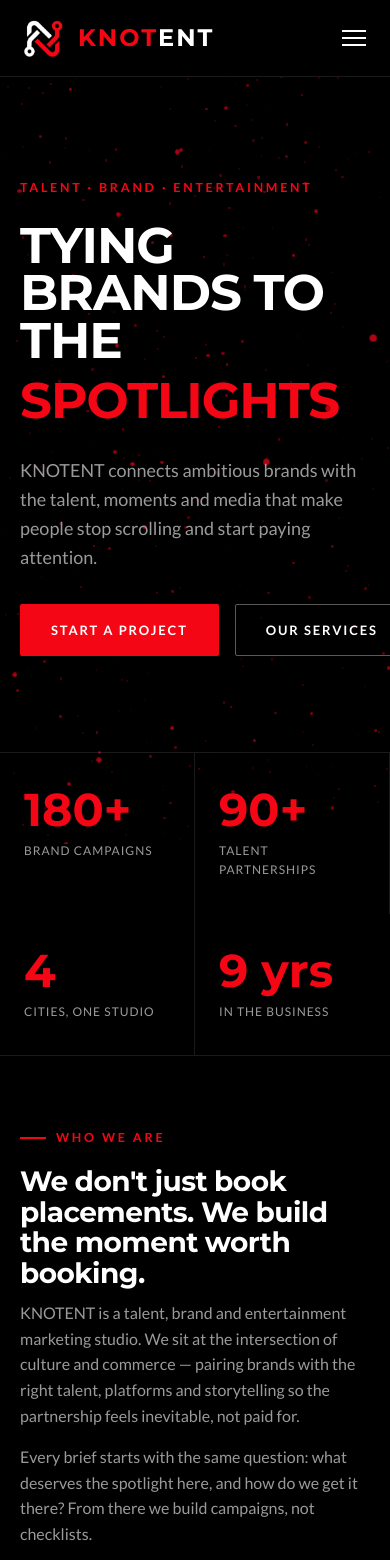
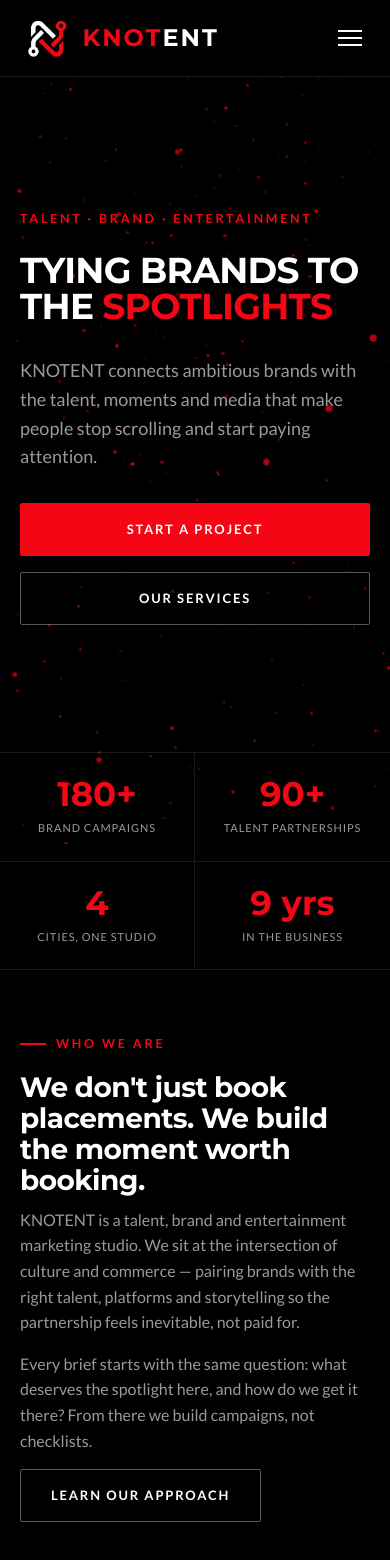
Before and after one commit to knotentdigitalmedia-design/Knotent-Website, a React (Vite) app: page / in a window 390 px wide. Shown: the top 1560 px of the page. Built offline with nearby package versions, Linux system fonts and the light colour scheme.

Commit message:
fix: responsive alignment and mobile optimization for smartphones

```diff
--- a/src/index.css
+++ b/src/index.css
@@ -61,9 +61,10 @@
 }
 
 .container {
-  max-width: 100%;
-  margin: 0;
+  max-width: var(--container);
+  margin: 0 auto;
   padding: 0 4%;
+  width: 100%;
 }
 
 .eyebrow {
@@ -92,7 +93,8 @@
 .section--tight { padding: 64px 0; }
 
 @media (max-width: 768px) {
-  .section { padding: 64px 0; }
+  .section { padding: 56px 0; }
+  .section--tight { padding: 40px 0; }
   .container { padding: 0 20px; }
 }
 
@@ -186,8 +188,9 @@
   align-items: center;
   justify-content: space-between;
   padding: 18px 4%;
-  max-width: 100%;
-  margin: 0;
+  max-width: var(--container);
+  margin: 0 auto;
+  width: 100%;
 }
 .navbar__brand {
   display: flex;
@@ -298,7 +301,8 @@
   z-index: 2;
   max-width: var(--container);
   margin: 0 auto;
-  padding: 0 32px;
+  padding: 0 4%;
+  width: 100%;
 }
 .banner__kicker {
   font-size: 12.5px;
@@ -338,8 +342,16 @@
 }
 
 @media (max-width: 768px) {
-  .banner { padding: 110px 0 50px; }
-  .banner--home { padding: 130px 0 80px; min-height: unset; }
+  .banner { padding: 90px 0 40px; }
+  .banner--home { padding: 110px 0 60px; min-height: unset; }
+  .banner__title { font-size: clamp(32px, 8.5vw, 56px); }
+  .banner__subtitle { font-size: 15px; }
+  .banner__actions { margin-top: 24px; }
+  .navbar__inner,
+  .navbar__mobile {
+    padding-left: 20px !important;
+    padding-right: 20px !important;
+  }
 }
 
 /* ============================================
@@ -357,6 +369,11 @@
 }
 @media (max-width: 600px) {
   .services-grid { grid-template-columns: 1fr; }
+  .service-card { padding: 28px 20px; }
+  .service-card__title { font-size: 20px; }
+  .service-card__desc { font-size: 13.5px; }
+  .service-card__index { margin-bottom: 14px; }
+  .service-card__icon { width: 40px; height: 40px; font-size: 16px; margin-bottom: 14px; }
 }
 
 .service-card {
@@ -439,8 +456,22 @@
 @media (max-width: 900px) {
   .footer__grid { grid-template-columns: 1fr 1fr; }
 }
-@media (max-width: 560px) {
-  .footer__grid { grid-template-columns: 1fr; }
+@media (max-width: 600px) {
+  .footer { padding-top: 48px; }
+  .footer__grid {
+    grid-template-columns: 1fr;
+    gap: 32px;
+    padding-bottom: 36px;
+  }
+  .footer__tagline { max-width: 100%; }
+  .footer__bottom {
+    flex-direction: column;
+    align-items: center;
+    text-align: center;
+    gap: 12px;
+    padding: 20px 0;
+  }
+  .footer__bottom-links { justify-content: center; }
 }
 .footer__brand {
   font-family: var(--font-display);
@@ -535,7 +566,7 @@
   align-items: center;
 }
 @media (max-width: 860px) {
-  .grid-2 { grid-template-columns: 1fr; gap: 36px; }
+  .grid-2 { grid-template-columns: 1fr; gap: 32px; }
 }
 
 .stat-row {
@@ -543,9 +574,6 @@
   grid-template-columns: repeat(4, 1fr);
   border-top: 1px solid var(--line);
   border-bottom: 1px solid var(--line);
-}
-@media (max-width: 700px) {
-  .stat-row { grid-template-columns: repeat(2, 1fr); }
 }
 .stat {
   padding: 34px 24px;
@@ -566,6 +594,20 @@
   margin-top: 8px;
 }
 
+@media (max-width: 700px) {
+  .stat-row { grid-template-columns: repeat(2, 1fr); }
+  .stat {
+    padding: 24px 14px;
+    text-align: center;
+    border-right: 1px solid var(--line);
+    border-bottom: 1px solid var(--line);
+  }
+  .stat:nth-child(2n) { border-right: none; }
+  .stat:nth-last-child(-n+2) { border-bottom: none; }
+  .stat__num { font-size: 34px; }
+  .stat__label { font-size: 11px; }
+}
+
 .section-head {
   display: flex;
   justify-content: space-between;
@@ -576,6 +618,17 @@
 }
 .section-head h2 { font-size: clamp(30px, 4vw, 48px); margin: 0; }
 .section-head p { max-width: 420px; margin: 0; }
+
+@media (max-width: 768px) {
+  .section-head {
+    flex-direction: column;
+    align-items: flex-start;
+    gap: 12px;
+    margin-bottom: 32px;
+  }
+  .section-head h2 { font-size: clamp(24px, 6.5vw, 36px); }
+  .section-head p { max-width: 100%; font-size: 14.5px; }
+}
 
 /* Logo marquee (clients) */
 .marquee {
@@ -605,6 +658,12 @@
 }
 .marquee__item:hover { color: var(--red); opacity: 1; }
 
+@media (max-width: 768px) {
+  .marquee { padding: 20px 0; }
+  .marquee__track { gap: 40px; }
+  .marquee__item { font-size: 20px; }
+}
+
 /* Clients grid */
 .clients-grid {
   display: grid;
@@ -614,7 +673,19 @@
   border: 1px solid var(--line);
 }
 @media (max-width: 860px) { .clients-grid { grid-template-columns: repeat(3, 1fr); } }
-@media (max-width: 600px) { .clients-grid { grid-template-columns: repeat(2, 1fr); } }
+@media (max-width: 600px) {
+  .clients-grid { grid-template-columns: repeat(2, 1fr); }
+  .client-tile {
+    padding: 22px 12px;
+    font-size: 14px;
+    text-align: center;
+    display: flex;
+    align-items: center;
+    justify-content: center;
+    min-height: 72px;
+    word-break: break-word;
+  }
+}
 .client-tile {
   background: var(--charcoal);
   padding: 34px 18px;
@@ -659,6 +730,12 @@
   color: var(--mute);
 }
 
+@media (max-width: 600px) {
+  .testimonial-card { padding: 24px 20px; }
+  .testimonial-card__quote { font-size: 15px; margin-bottom: 16px; }
+  .testimonial-card__mark { font-size: 44px; margin-bottom: 2px; }
+}
+
 /* Values / About cards */
 .value-list {
   display: grid;
@@ -676,6 +753,12 @@
 .value-item h4 { font-size: 19px; margin-bottom: 8px; }
 .value-item p { font-size: 14px; margin-bottom: 0; }
 
+@media (max-width: 600px) {
+  .value-item { padding: 20px 16px; }
+  .value-item h4 { font-size: 17px; }
+  .value-item p { font-size: 13.5px; }
+}
+
 .value-list--four { grid-template-columns: repeat(4, 1fr); }
 @media (max-width: 900px) { .value-list--four { grid-template-columns: repeat(2, 1fr); } }
 @media (max-width: 560px) { .value-list--four { grid-template-columns: 1fr; } }
@@ -689,7 +772,7 @@
   grid-template-columns: 0.9fr 1.1fr;
   gap: 60px;
 }
-@media (max-width: 900px) { .contact-grid { grid-template-columns: 1fr; } }
+@media (max-width: 900px) { .contact-grid { grid-template-columns: 1fr; gap: 36px; } }
 
 .contact-info-item {
   display: flex;
@@ -773,3 +856,26 @@
 .cta-band h2 { font-size: clamp(32px, 5vw, 58px); margin-bottom: 18px; }
 .cta-band p { color: var(--mute); font-size: clamp(16px, 2vw, 20px); max-width: 600px; margin-bottom: 32px; }
 .cta-band__actions { display: flex; justify-content: flex-start; gap: 16px; flex-wrap: wrap; }
+
+@media (max-width: 768px) {
+  .cta-band { padding: 56px 0; }
+  .cta-band h2 { font-size: clamp(26px, 6.5vw, 40px); margin-bottom: 14px; }
+  .cta-band p { font-size: 15px; margin-bottom: 24px; }
+}
+
+@media (max-width: 560px) {
+  .banner__actions,
+  .cta-band__actions,
+  .hero-actions {
+    flex-direction: column;
+    width: 100%;
+    gap: 12px;
+  }
+  .banner__actions .btn,
+  .cta-band__actions .btn,
+  .hero-actions .btn {
+    width: 100%;
+    justify-content: center;
+    text-align: center;
+  }
+}
--- a/src/pages/Home.jsx
+++ b/src/pages/Home.jsx
@@ -54,8 +54,8 @@
           <FadeIn>
             <span className="eyebrow" style={{ marginBottom: '24px', display: 'inline-block' }}>Talent · Brand · Entertainment</span>
             <h1 style={{
-              fontSize: 'clamp(50px, 9vw, 100px)',
-              lineHeight: 0.95,
+              fontSize: 'clamp(36px, 8vw, 90px)',
+              lineHeight: 0.98,
               margin: '0 0 32px 0',
               fontFamily: 'var(--font-display)',
               fontWeight: 700,
@@ -73,7 +73,7 @@
             <p style={{ maxWidth: '540px', fontSize: '18px', marginBottom: '32px', color: 'var(--mute)' }}>
               KNOTENT connects ambitious brands with the talent, moments and media that make people stop scrolling and start paying attention.
             </p>
-            <div style={{ display: 'flex', gap: '16px' }}>
+            <div className="hero-actions" style={{ display: 'flex', gap: '16px', flexWrap: 'wrap' }}>
               <Link to="/contact" className="btn btn--primary">Start a Project</Link>
               <Link to="/services" className="btn btn--ghost">Our Services</Link>
             </div>
@@ -159,7 +159,7 @@
             </div>
           </div>
         </FadeIn>
-        <div className="container" style={{ padding: 0 }}>
+        <div className="container">
           <div className="services-grid">
             {SERVICES.map((s, index) => (
               <FadeIn delay={index * 0.1} key={s.title}>
--- a/src/pages/OurClients.jsx
+++ b/src/pages/OurClients.jsx
@@ -45,7 +45,7 @@
             <p>60+ brands across fashion, D2C, healthcare, fintech and consumer tech.</p>
           </div>
         </div>
-        <div className="container" style={{ padding: 0 }}>
+        <div className="container">
           <div className="clients-grid">
             {CLIENTS.map((c) => (
               <div className="client-tile" key={c}>{c}</div>
--- a/src/pages/Services.jsx
+++ b/src/pages/Services.jsx
@@ -67,7 +67,7 @@
 
       <FadeIn>
       <section className="section" style={{ paddingTop: 70 }}>
-        <div className="container" style={{ padding: 0 }}>
+        <div className="container">
           <div className="services-grid">
             {SERVICES.map((s) => (
               <ServicesCard key={s.title} {...s} />
```
